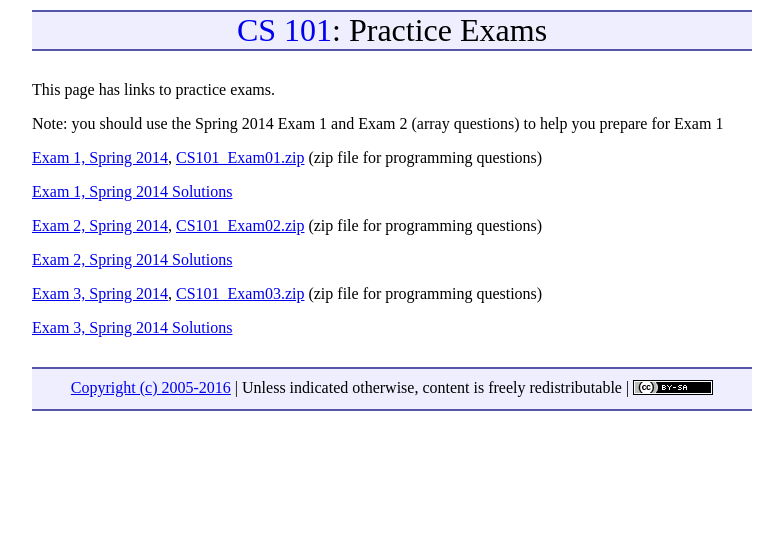
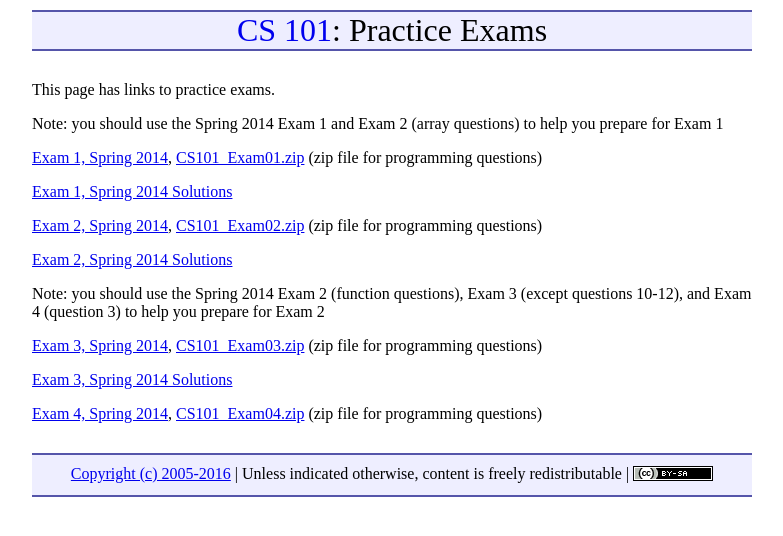
Before and after one commit to ycpcs/cs101-summer2016, a Jekyll site: the page built from practice/index.md, in a window 1280 px wide. Shown: the top 536 px of the page, without its empty margins (248-1031 px from the left). Built offline with Jekyll 4.4.1, drawn with Linux system fonts in a browser that asks for light colours.

Commit message:
add more practice exams
add more practice exams

```diff
--- a/practice/index.md
+++ b/practice/index.md
@@ -15,9 +15,13 @@ Note: you should use the Spring 2014 Exam 1 and Exam 2 (array questions) to help
 
 [Exam 2, Spring 2014 Solutions](cs101-spring2014-exam2-solutions.pdf)
 
+Note: you should use the Spring 2014 Exam 2 (function questions), Exam 3 (except questions 10-12), and Exam 4 (question 3) to help you prepare for Exam 2
+
 [Exam 3, Spring 2014](cs101-spring2014-exam3.pdf), [CS101\_Exam03.zip](CS101_Exam03.zip) (zip file for programming questions)
 
 [Exam 3, Spring 2014 Solutions](cs101-spring2014-exam3-solutions.pdf)
+
+[Exam 4, Spring 2014](cs101-spring2014-exam4.pdf), [CS101\_Exam04.zip](CS101_Exam4.zip) (zip file for programming questions)
 
 
 <!--
```
Also changed, not shown: 2 other files.
